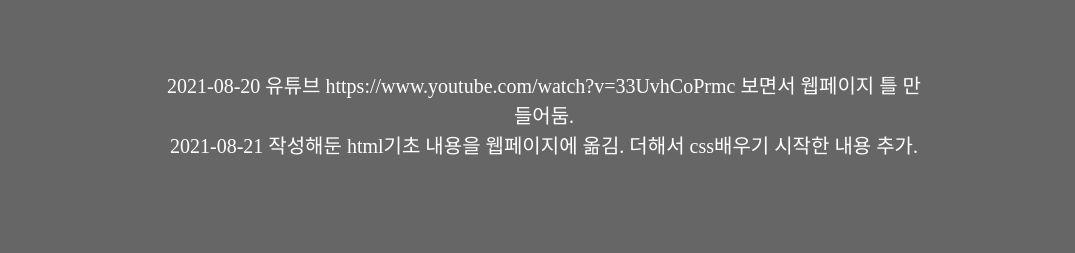
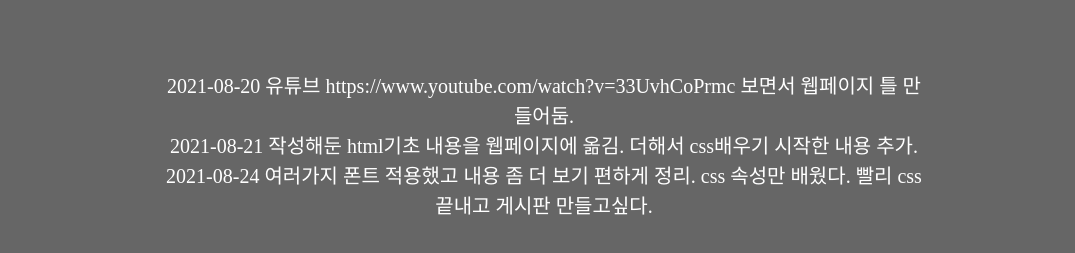
Before and after one commit to syrimp/SYRbiblio, a plain HTML site: page 업데이트내역.html in a window 1280 px wide. Shown: the part 69-322 px from the top of the page, without its empty margins (96-1171 px from the left). Drawn offline with Linux system fonts and the light colour scheme; files whose address does not match are found by name; a web font is replaced by a local one.

Commit message:
Update 업데이트내역.html

```diff
--- a/업데이트내역.html
+++ b/업데이트내역.html
@@ -25,6 +25,7 @@
         <p style="margin-top:60px;">
         2021-08-20 유튜브 https://www.youtube.com/watch?v=33UvhCoPrmc 보면서 웹페이지 틀 만들어둠.<br>
         2021-08-21 작성해둔 html기초 내용을 웹페이지에 옮김. 더해서 css배우기 시작한 내용 추가.<br>
+        2021-08-24 여러가지 폰트 적용했고 내용 좀 더 보기 편하게 정리. css 속성만 배웠다. 빨리 css끝내고 게시판 만들고싶다.<br>
         </p>
 
       </div>
```
